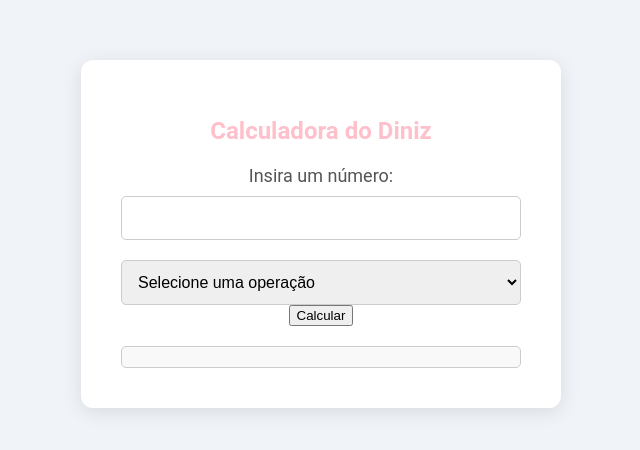
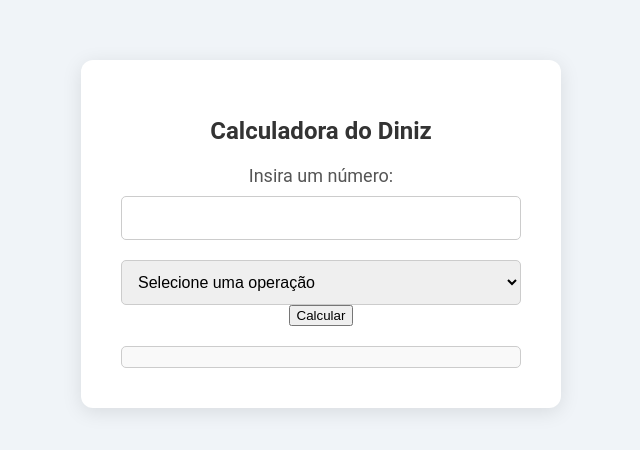
Before and after one commit to Arthurluizdev/Calculadora-do-Diniz, a plain HTML site: page index.html in a window 1280 px wide. Shown: the part 166-616 px from the top of the page, without its empty margins (319-959 px from the left). Drawn offline with Linux system fonts and the light colour scheme.

Commit message:
Update styles.css

```diff
--- a/styles.css
+++ b/styles.css
@@ -19,7 +19,7 @@ body {
 }
 
 h1 {
-  color: pink;
+  color: #333;
   margin-bottom: 20px;
   font-size: 24px;
 }
```
